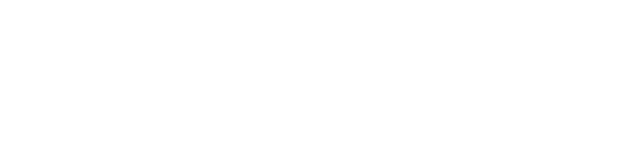
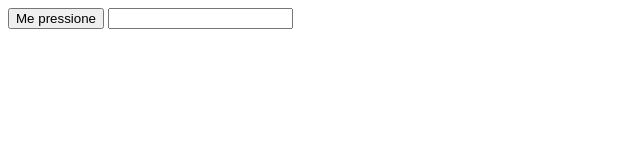
Before and after one commit to vinidamian/CursoJS, a plain HTML site: page Mod2/Aula1/index.html in a window 1280 px wide. Shown: the whole page, without its empty margins (0-640 px from the left). Drawn offline with Linux system fonts and the light colour scheme.

Commit message:
Aula1 mod2

```diff
--- a/Mod2/Aula1/index.html
+++ b/Mod2/Aula1/index.html
@@ -5,8 +5,15 @@
     </head>
 
     <body>
+        <div id="app">
+            <button onmouseover="mostraAlerta()">Me pressione</button>
+            <input onkeypress="mostraAlerta()" />
+        </div>
+
         <script>
-
+            function mostraAlerta(){
+                alert('Botao foi clicado');
+            }
         </script>
     </body>
 </html>
```
